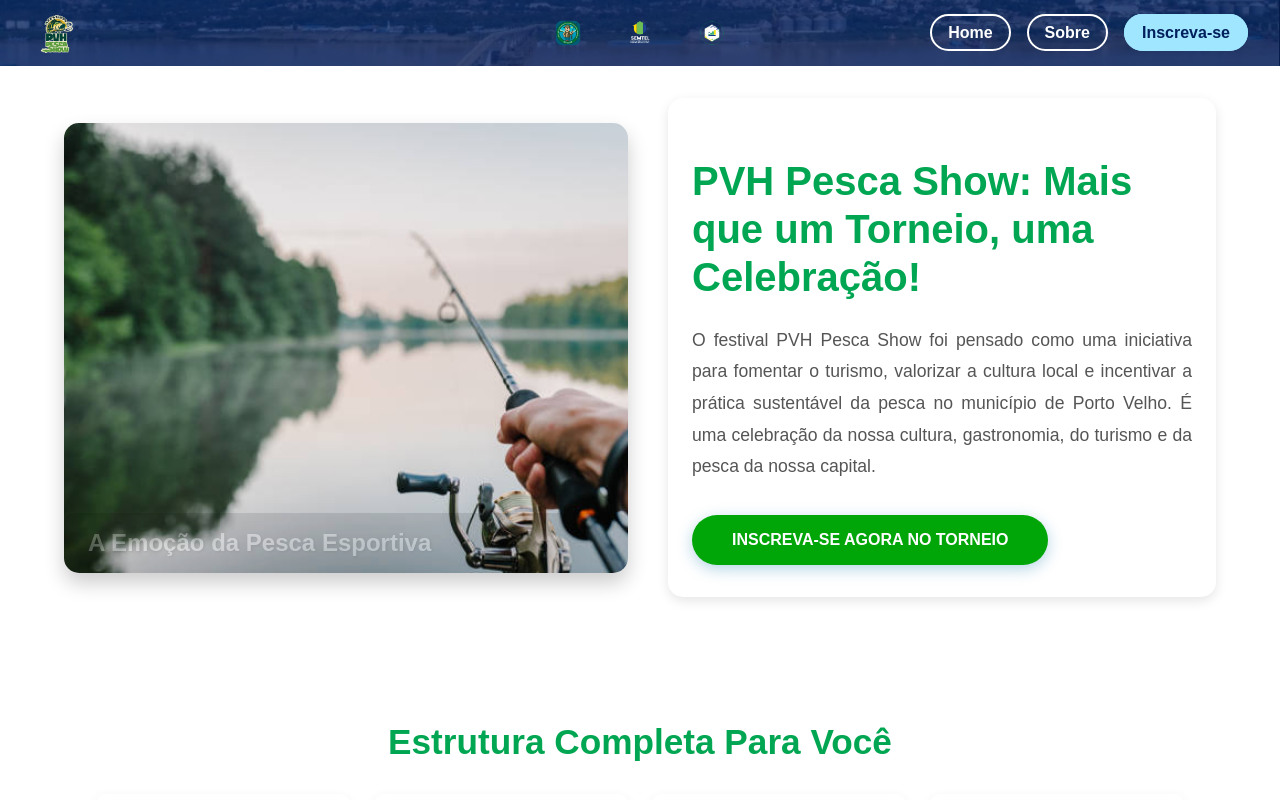
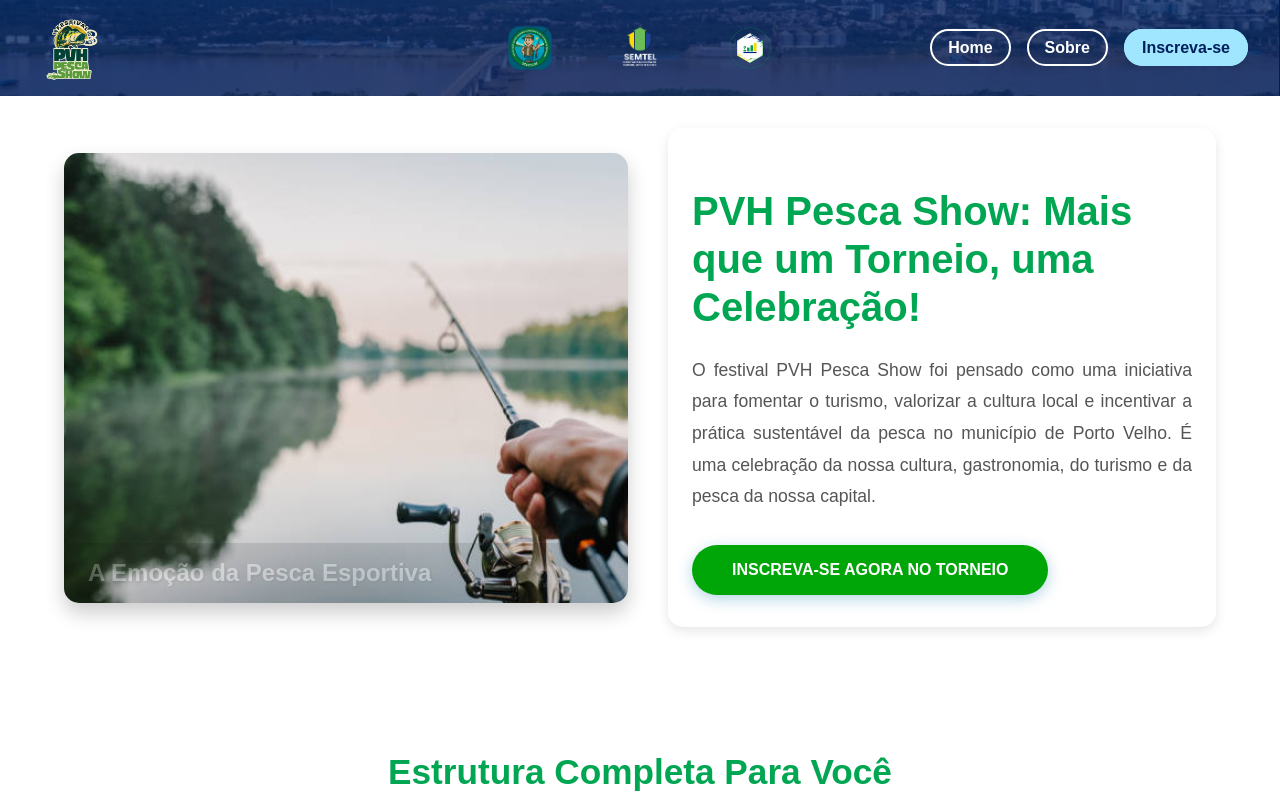
Before and after one commit to wernnon/reidoanzol, a React (Vite) app: page / in a window 1280 px wide. Shown: the top 800 px of the page. Built offline with nearby package versions, Linux system fonts and the light colour scheme.

Commit message:
adicionais2

```diff
--- a/src/components/Navbar/Navbar.module.css
+++ b/src/components/Navbar/Navbar.module.css
@@ -34,20 +34,24 @@
 }
 
 .logo {
-  height: 50px;
+  /* TAMANHO AUMENTADO PARA NOTEBOOKS E PCS */
+  height: 80px;
+  transition: height 0.3s ease; /* Adiciona uma transição suave */
 }
 
 .centerLogos {
   display: flex;
   align-items: center;
-  gap: 2rem;
+  gap: 2.5rem; /* Espaço aumentado entre os logos */
   justify-self: center;
 }
 
 .centerLogos img {
-  height: 40px; /* Tamanho padrão para desktop */
+  /* TAMANHO AUMENTADO PARA NOTEBOOKS E PCS */
+  height: 70px;
   width: auto;
   object-fit: contain;
+  transition: height 0.3s ease; /* Adiciona uma transição suave */
 }
 
 .navRight {
@@ -103,10 +107,15 @@
   display: none;
 }
 
+/* Telas de Tablet e Celular */
 @media (max-width: 992px) {
   .navbar {
     display: flex;
     justify-content: space-between;
+  }
+
+  .logo {
+    height: 60px; /* Tamanho grande para dispositivos menores */
   }
 
   /* Esconde os logos centrais da versão desktop */
@@ -118,15 +127,17 @@
   .mobileOnly {
     display: flex;
     padding: 1rem 0;
-    justify-content: center; /* Centraliza os logos no menu */
+    justify-content: center;
+    gap: 1.5rem;
   }
 
-  /* **AQUI ESTÁ A MÁGICA**: Deixa os logos do menu mobile do mesmo tamanho do logo principal */
+  /* Deixa os logos do menu mobile do mesmo tamanho do logo principal */
   .mobileOnly img {
-    height: 50px; /* Mesmo tamanho de .logo */
+    height: 60px;
   }
 }
 
+/* Telas de Celular (ajustes finos) */
 @media (max-width: 768px) {
   .navRight {
     display: flex;
@@ -141,7 +152,7 @@
     flex-direction: column;
     width: 100%;
     text-align: center;
-    gap: 1rem; /* Espaço reduzido para acomodar os logos */
+    gap: 1rem;
     background-color: rgba(0, 31, 92, 0.95);
     padding: 1.5rem 0;
     box-shadow: 0 4px 8px rgba(0, 0, 0, 0.2);
@@ -166,3 +177,14 @@
     display: none;
   }
 }
+
+/* NOVO: Media Query para telas extra grandes (TVs, monitores maiores) */
+@media (min-width: 1400px) {
+  .logo {
+    height: 100px; /* Tamanho ainda maior */
+  }
+
+  .centerLogos img {
+    height: 85px; /* Tamanho ainda maior */
+  }
+}
```
